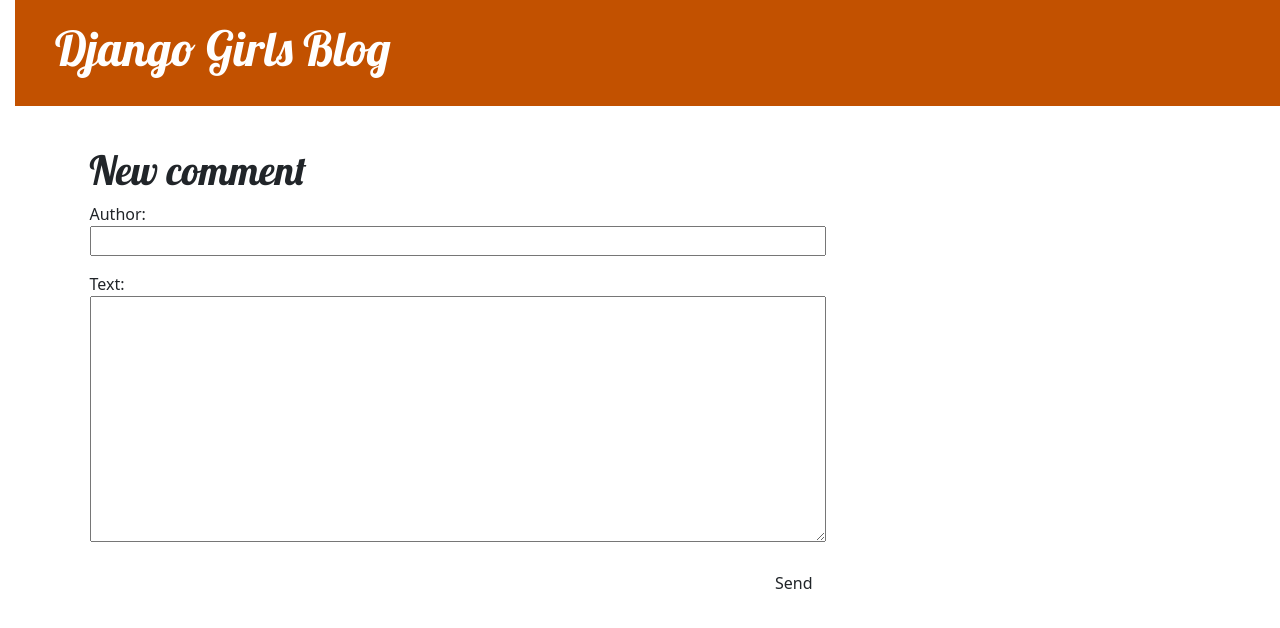
After one commit to stellaep/M05_Tutorial, a Django app: page /post/1/comment/ in a window 1280 px wide. The commit adds this page. Shown: the top 628 px of the page. Run offline with Django 3.2, Linux system fonts and the light colour scheme; data comes from the database, SQL or seed files in the repository; both versions use the stored data as it was after the commit.

Commit message:
Added a whole bunch of stuff

```diff
--- a/blog/admin.py
+++ b/blog/admin.py
@@ -1,4 +1,5 @@
 from django.contrib import admin
-from .models import Post
+from .models import Post, Comment
 
 admin.site.register(Post)
+admin.site.register(Comment)
--- a/blog/forms.py
+++ b/blog/forms.py
@@ -1,6 +1,6 @@
 from django import forms
 
-from .models import Post
+from .models import Post,Comment
 
 
 class PostForm(forms.ModelForm):
@@ -8,3 +8,9 @@
     class Meta:
         model = Post
         fields = ('title', 'text')
+
+class CommentForm(forms.ModelForm):
+
+    class Meta:
+        model = Comment
+        fields = ('author', 'text',)
--- a/blog/models.py
+++ b/blog/models.py
@@ -16,3 +16,20 @@
 
     def __str__(self):
         return self.title
+
+class Comment(models.Model):
+    post = models.ForeignKey('blog.Post', on_delete=models.CASCADE, related_name='comments')
+    author = models.CharField(max_length=200)
+    text = models.TextField()
+    created_date = models.DateTimeField(default=timezone.now)
+    approved_comment = models.BooleanField(default=False)
+
+    def approve(self):
+        self.approved_comment = True
+        self.save()
+
+    def __str__(self):
+        return self.text
+
+    def approved_comments(self):
+        return self.comments.filter(approved_comment=True)
--- a/blog/static/css/blog.css
+++ b/blog/static/css/blog.css
@@ -74,3 +74,7 @@
     color: #FFFFFF;
     background-color: #C25100;
 }
+
+.comment {
+    margin: 20px 0px 20px 20px;
+}
--- /dev/null
+++ b/blog/templates/blog/add_comment_to_post.html
@@ -0,0 +1,9 @@
+{% extends 'blog/base.html' %}
+
+{% block content %}
+    <h1>New comment</h1>
+    <form method="POST" class="post-form">{% csrf_token %}
+        {{ form.as_p }}
+        <button type="submit" class="save btn btn-default">Send</button>
+    </form>
+{% endblock %}
--- a/blog/templates/blog/base.html
+++ b/blog/templates/blog/base.html
@@ -8,23 +8,24 @@
         <link rel="stylesheet" href="{% static 'css/blog.css' %}">
     </head>
     <body>
-        <header class="page-header">
-          <div class="container">
+        <div class="page-header">
+            {% if user.is_authenticated %}
+                <a href="{% url 'post_new' %}" class="top-menu"><span class="glyphicon glyphicon-plus"></span></a>
+                <a href="{% url 'post_draft_list' %}" class="top-menu"><span class="glyphicon glyphicon-edit"></span></a>
+                <p class="top-menu">Hello {{ user.username }} <small>(<a href="{% url 'logout' %}">Log out</a>)</small></p>
+            {% else %}
+                <a href="{% url 'login' %}" class="top-menu"><span class="glyphicon glyphicon-lock"></span></a>
+            {% endif %}
             <h1><a href="/">Django Girls Blog</a></h1>
-            {% if user.is_authenticated %}
-                <a href="{% url 'post_new' %}" class="top-menu">
-                    {% include './icons/file-earmark-plus.svg' %}
-                </a>
-{% endif %}
-          </div>
-        </header>
-        <main class="container">
+        </div>
+        <div class="content container">
             <div class="row">
-                <div class="col">
+                <div class="col-md-8">
                 {% block content %}
                 {% endblock %}
                 </div>
             </div>
-        </main>
+        </div>
+
     </body>
 </html>
--- a/blog/templates/blog/post_list.html
+++ b/blog/templates/blog/post_list.html
@@ -8,6 +8,7 @@
                         </time>
                         <h2><a href="{% url 'post_detail' pk=post.pk %}">{{ post.title }}</a></h2>
                         <p>{{ post.text|linebreaksbr }}</p>
+                        <a href="{% url 'post_detail' pk=post.pk %}">Comments: {{ post.approved_comments.count }}</a>
                     </article>
                 {% endfor %}
 {% endblock %}
--- a/blog/urls.py
+++ b/blog/urls.py
@@ -6,4 +6,10 @@
     path('post/<int:pk>/', views.post_detail, name='post_detail'),
     path('post/new/', views.post_new, name='post_new'),
     path('post/<int:pk>/edit/', views.post_edit, name='post_edit'),
+    path('drafts/', views.post_draft_list, name='post_draft_list'),
+    path('post/<pk>/publish/', views.post_publish, name='post_publish'),
+    path('post/<pk>/remove/', views.post_remove, name='post_remove'),
+    path('post/<int:pk>/comment/', views.add_comment_to_post, name='add_comment_to_post'),
+    path('comment/<int:pk>/approve/', views.comment_approve, name='comment_approve'),
+    path('comment/<int:pk>/remove/', views.comment_remove, name='comment_remove'),
 ]
--- a/blog/views.py
+++ b/blog/views.py
@@ -1,9 +1,10 @@
 from django.shortcuts import render
-from .models import Post
+from .models import Post, Comment
 from django.utils import timezone
 from django.shortcuts import render, get_object_or_404
-from .forms import PostForm
+from .forms import PostForm, CommentForm
 from django.shortcuts import redirect
+from django.contrib.auth.decorators import login_required
 
 # Create your views here.
 
@@ -15,19 +16,21 @@
     post = get_object_or_404(Post, pk=pk)
     return render(request, 'blog/post_detail.html', {'post': post})
 
+@login_required
 def post_new(request):
     if request.method == "POST":
         form = PostForm(request.POST)
         if form.is_valid():
             post = form.save(commit=False)
             post.author = request.user
-            post.published_date = timezone.now()
+
             post.save()
             return redirect('post_detail', pk=post.pk)
     else:
         form = PostForm()
     return render(request, 'blog/post_edit.html', {'form': form})
 
+@login_required
 def post_edit(request, pk):
     post = get_object_or_404(Post, pk=pk)
     if request.method == "POST":
@@ -35,9 +38,53 @@
         if form.is_valid():
             post = form.save(commit=False)
             post.author = request.user
-            post.published_date = timezone.now()
+
             post.save()
             return redirect('post_detail', pk=post.pk)
     else:
         form = PostForm(instance=post)
     return render(request, 'blog/post_edit.html', {'form': form})
+
+@login_required
+def post_draft_list(request):
+    posts = Post.objects.filter(published_date__isnull=True).order_by('created_date')
+    return render(request, 'blog/post_draft_list.html', {'posts': posts})
+
+@login_required
+def post_publish(request, pk):
+    post = get_object_or_404(Post, pk=pk)
+    if request.method=='POST':
+        post.publish()
+    return redirect('post_detail', pk=pk)
+
+@login_required
+def post_remove(request, pk):
+    post = get_object_or_404(Post, pk=pk)
+    if request.method=='POST':
+        post.delete()
+    return redirect('post_list')
+
+def add_comment_to_post(request, pk):
+    post = get_object_or_404(Post, pk=pk)
+    if request.method == "POST":
+        form = CommentForm(request.POST)
+        if form.is_valid():
+            comment = form.save(commit=False)
+            comment.post = post
+            comment.save()
+            return redirect('post_detail', pk=post.pk)
+    else:
+        form = CommentForm()
+    return render(request, 'blog/add_comment_to_post.html', {'form': form})
+
+@login_required
+def comment_approve(request, pk):
+    comment = get_object_or_404(Comment, pk=pk)
+    comment.approve()
+    return redirect('post_detail', pk=comment.post.pk)
+
+@login_required
+def comment_remove(request, pk):
+    comment = get_object_or_404(Comment, pk=pk)
+    comment.delete()
+    return redirect('post_detail', pk=comment.post.pk)
--- a/mysite/settings.py
+++ b/mysite/settings.py
@@ -125,3 +125,5 @@
 # https://docs.djangoproject.com/en/3.2/ref/settings/#default-auto-field
 
 DEFAULT_AUTO_FIELD = 'django.db.models.BigAutoField'
+
+LOGIN_REDIRECT_URL = '/'
--- a/mysite/urls.py
+++ b/mysite/urls.py
@@ -16,7 +16,11 @@
 from django.contrib import admin
 from django.urls import path, include
 
+from django.contrib.auth import views
+
 urlpatterns = [
     path('admin/', admin.site.urls),
     path('', include('blog.urls')),
+    path('accounts/login/', views.LoginView.as_view(), name='login'),
+    path('accounts/logout/', views.LogoutView.as_view(next_page='/'), name='logout'),
 ]
```
Also changed, not shown: blog/templates/blog/post_detail.html (+36 -4 lines), blog/templates/blog/post_draft_list.html (added, +11 -0 lines), blog/templates/registration/login.html (added, +24 -0 lines), blog/migrations/0002_comment.py (added), db.sqlite3.
